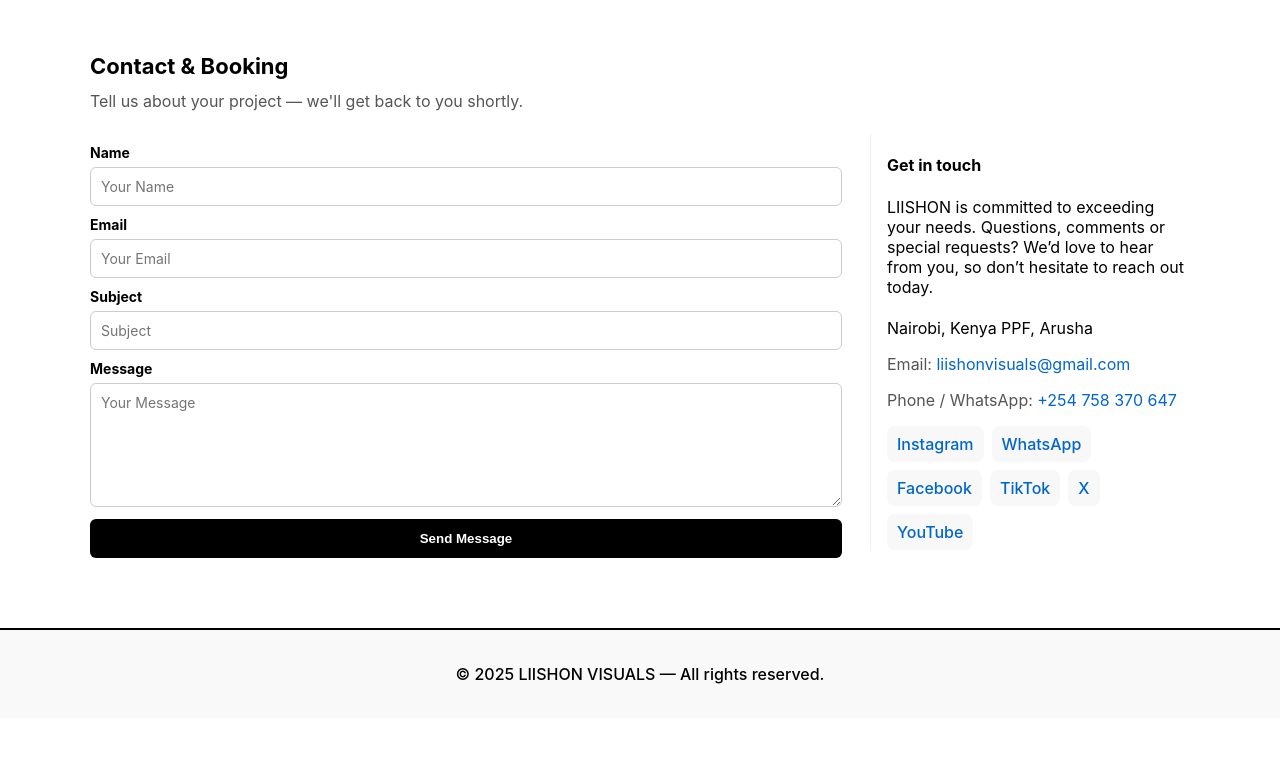
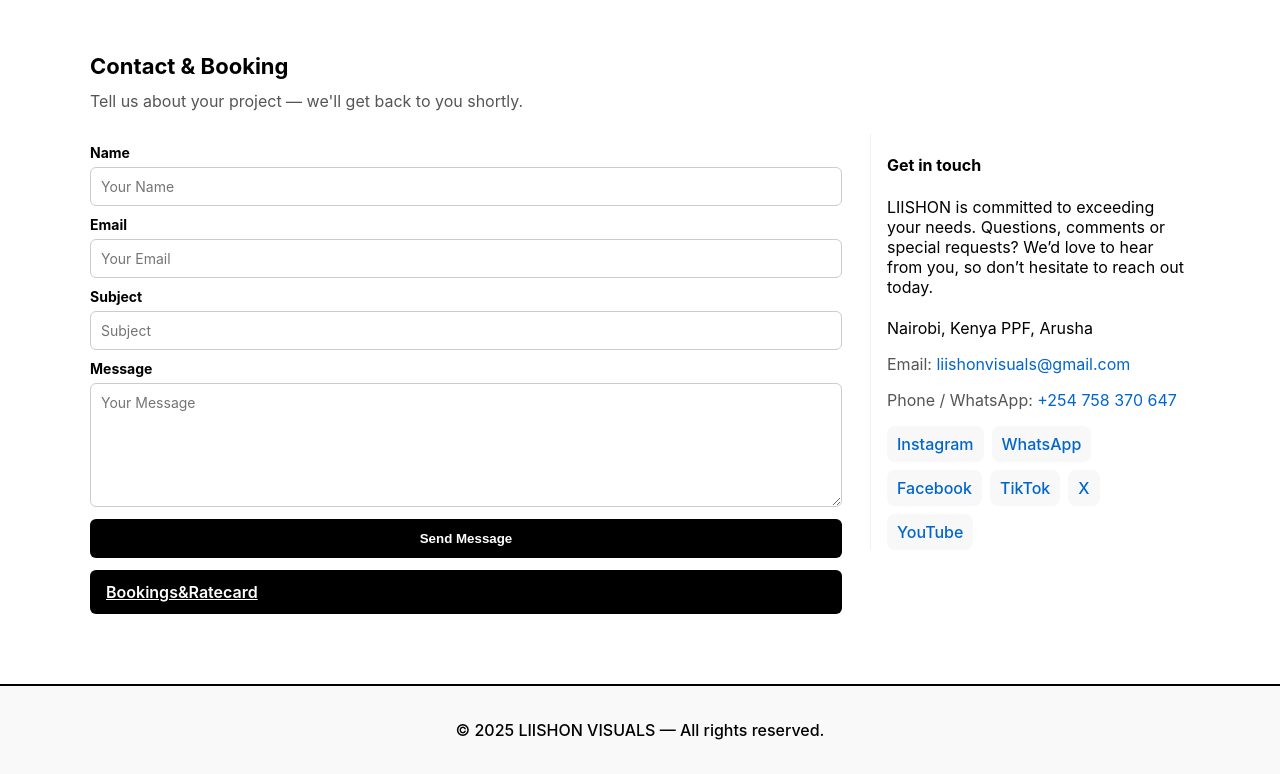
Before and after one commit to Tw33zy-1/LIISHON-VISUALS, a plain HTML site: page index.html in a window 1280 px wide. Shown: the part 2769-3543 px from the top of the page. Before the commit the page ends 3487 px from the top, so only its background shows below. Drawn offline with nearby package versions, Linux system fonts and the light colour scheme.

Commit message:
Update index.html

```diff
--- a/index.html
+++ b/index.html
@@ -121,8 +121,8 @@ We believe that the client always comes first - and that means exceptional servi
 
             <label for="message">Message</label>
             <textarea id="message" name="message" rows="6" placeholder="Your Message" required></textarea>
-
             <button type="submit" class="btn-primary">Send Message</button>
+            <a class="btn-primary" href="https://booking.appointy.com/en-US/liishon/bookings/service" target="_blank" rel="noopener">Bookings&Ratecard</a>
             <div id="formStatus" class="form-status" aria-live="polite"></div>
           </form>
 
```
